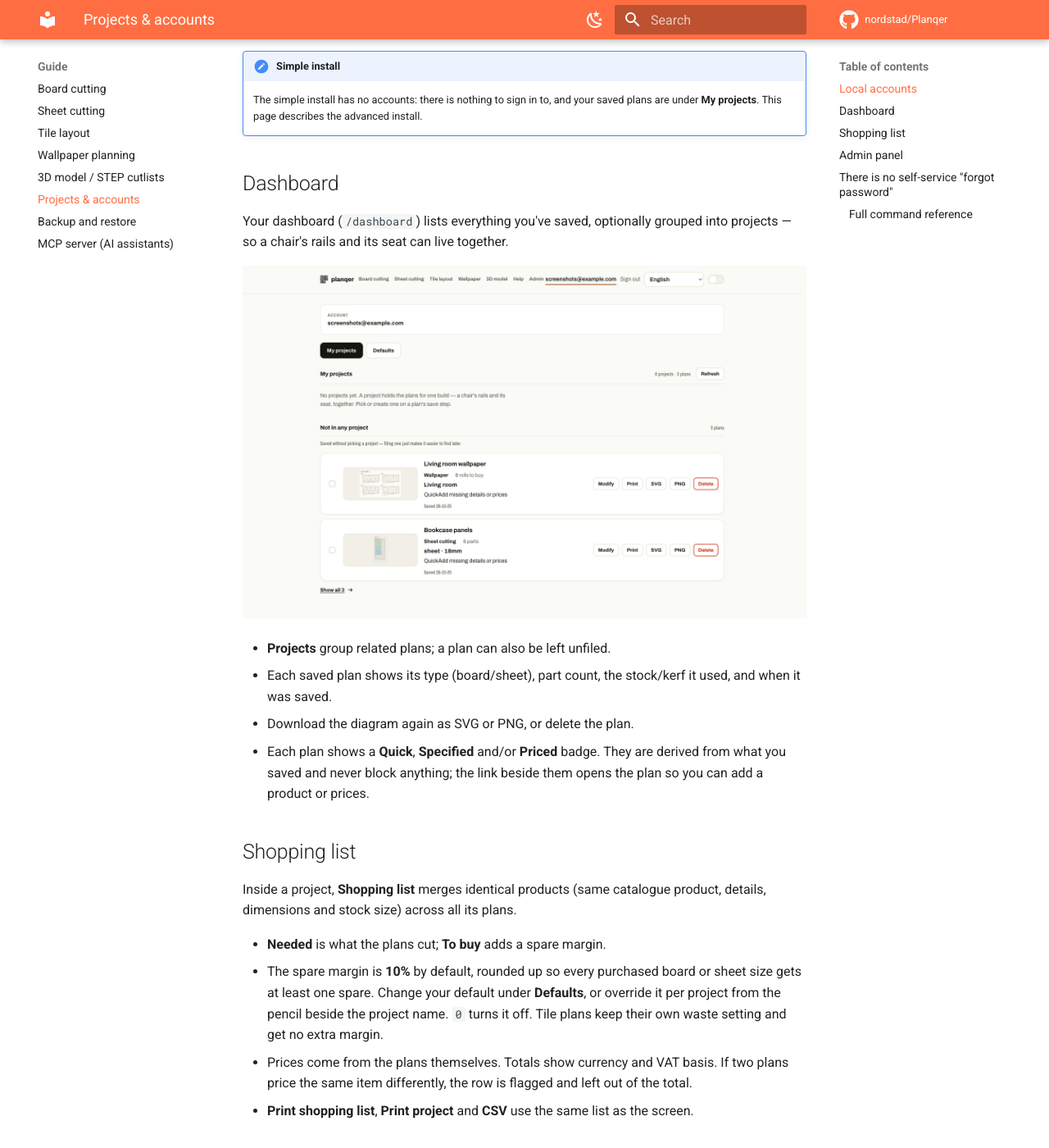
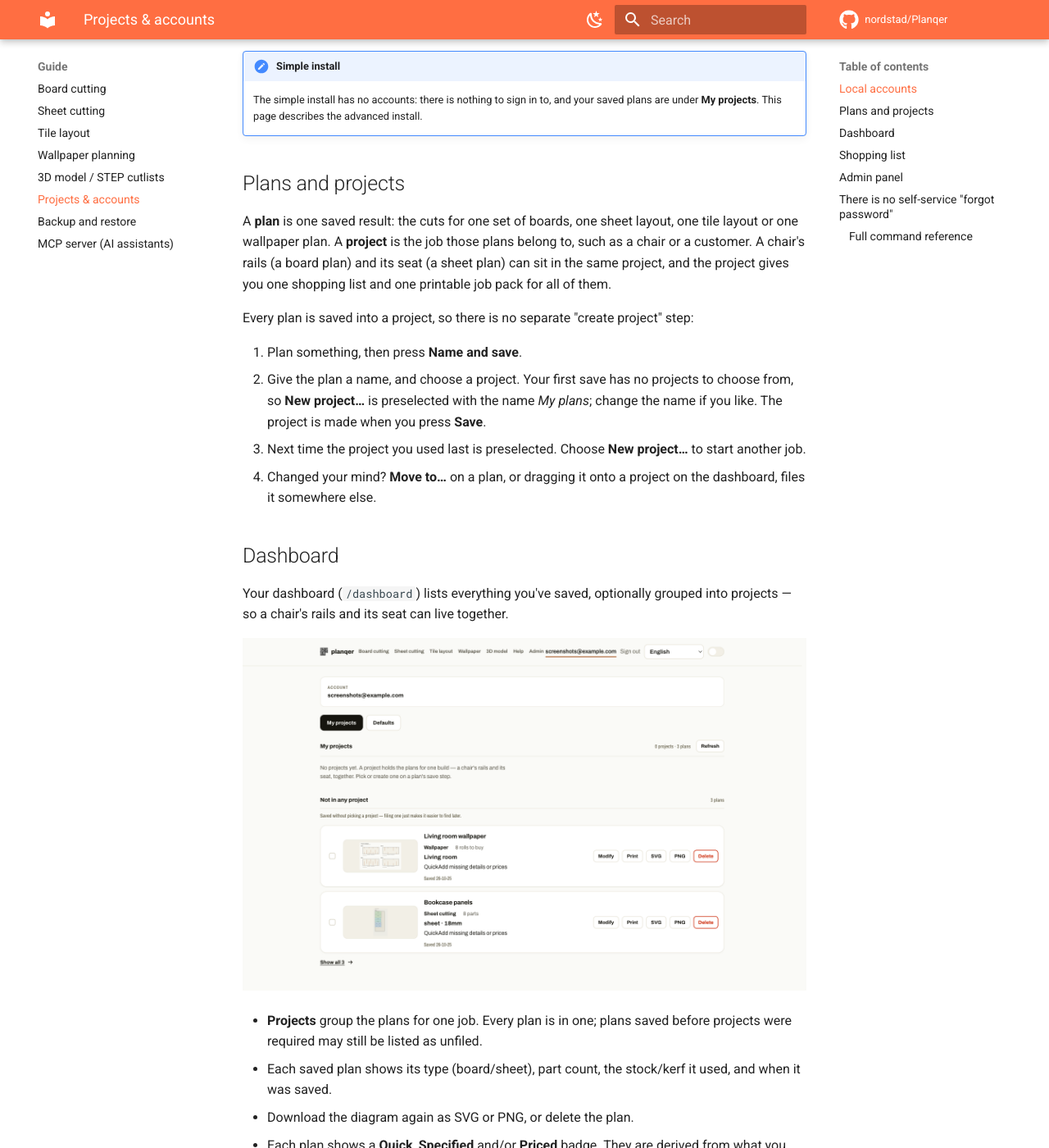
Before and after one commit to nordstad/Planqer, an MkDocs documentation site: the page built from docs/guide/projects-and-accounts.md, in a window 1280 px wide and 1400 px high, scrolled down 381 px. Shown: the whole window at 82% size. Built offline with MkDocs 1.6.1 and Material for MkDocs 9.7.7, drawn with Linux system fonts in a browser that asks for light colours; comment, search, counter and statistics services are not loaded.

Commit message:
Explain plans and projects on the save step and in the user guide

```diff
--- a/docs/guide/projects-and-accounts.md
+++ b/docs/guide/projects-and-accounts.md
@@ -14,6 +14,26 @@
     your saved plans are under **My projects**. This page describes the
     advanced install.
 
+## Plans and projects
+
+A **plan** is one saved result: the cuts for one set of boards, one sheet
+layout, one tile layout or one wallpaper plan. A **project** is the job those
+plans belong to, such as a chair or a customer. A chair's rails (a board plan)
+and its seat (a sheet plan) can sit in the same project, and the project gives
+you one shopping list and one printable job pack for all of them.
+
+Every plan is saved into a project, so there is no separate "create project"
+step:
+
+1. Plan something, then press **Name and save**.
+2. Give the plan a name, and choose a project. Your first save has no projects
+   to choose from, so **New project…** is preselected with the name *My plans*;
+   change the name if you like. The project is made when you press **Save**.
+3. Next time the project you used last is preselected. Choose **New project…**
+   to start another job.
+4. Changed your mind? **Move to…** on a plan, or dragging it onto a project on the
+   dashboard, files it somewhere else.
+
 ## Dashboard
 
 Your dashboard (`/dashboard`) lists everything you've saved, optionally
@@ -21,7 +41,7 @@
 
 ![Dashboard](../assets/screenshots/dashboard.png)
 
-- **Projects** group related plans; a plan can also be left unfiled.
+- **Projects** group the plans for one job. Every plan is in one; plans saved before projects were required may still be listed as unfiled.
 - Each saved plan shows its type (board/sheet), part count, the stock/kerf it
   used, and when it was saved.
 - Download the diagram again as SVG or PNG, or delete the plan.
--- a/frontend/src/components/ProjectPicker.jsx
+++ b/frontend/src/components/ProjectPicker.jsx
@@ -17,7 +17,7 @@
 
   return (
     <div>
-      <FormField label={t('ui.project')} required tip={t('ui.projectSaveHint')}>
+      <FormField label={t('ui.project')} required>
         <select
           id="plan-project"
           className="form-select"
@@ -30,6 +30,7 @@
           <option value={NEW_PROJECT}>{t('ui.newProject')}</option>
         </select>
       </FormField>
+      <p className="synthetic" style={{ marginTop: '7px' }}>{t('ui.projectExplain')}</p>
 
       {value === NEW_PROJECT && (
         <div style={{ marginTop: '14px' }}>
@@ -47,6 +48,7 @@
               }}
             />
           </FormField>
+          {groups.length === 0 && <p className="synthetic" style={{ marginTop: '7px' }}>{t('ui.firstProjectHint')}</p>}
         </div>
       )}
     </div>
```
Also changed, not shown: frontend/src/components/TileOptimizer.test.jsx (+1 -2 lines), 3 other files.
